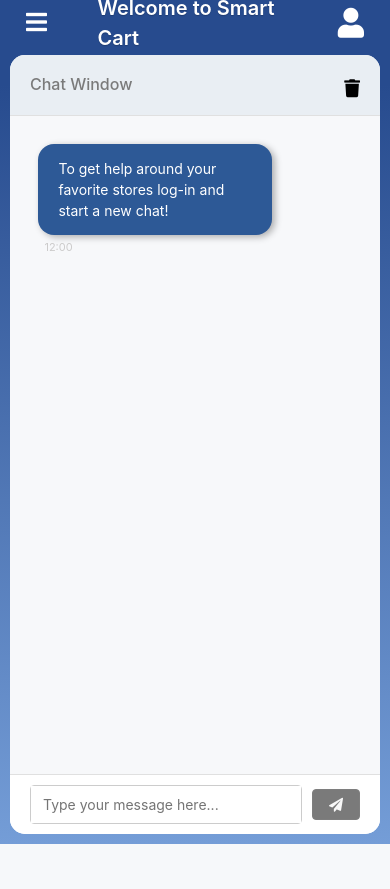
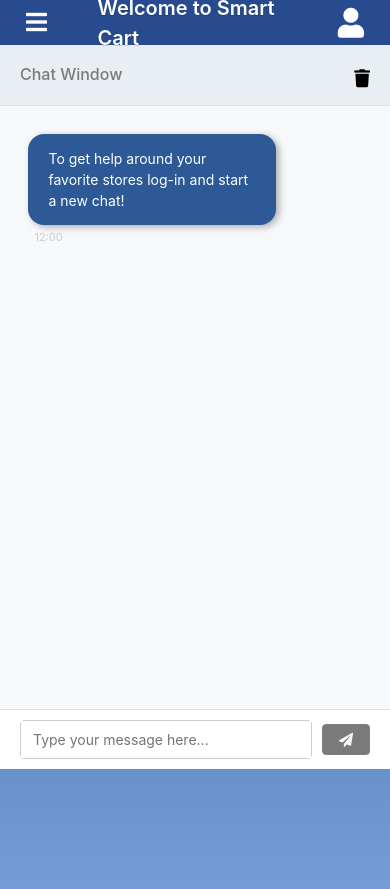
Before and after one commit to gcarson1/SmartCart, a Flask app: template templates/index.html in a window 390 px wide. Before the commit the page ends 844 px from the top, so only its background shows below. Run offline with Flask 3, Linux system fonts and the light colour scheme; the template is opened without the code that fills it, so the values that code supplies are empty; some libraries are stand-ins or nearby versions.

Commit message:
frontend

```diff
--- a/static/css/index.css
+++ b/static/css/index.css
@@ -81,8 +81,27 @@ body {
   .left-column.sidebar {
     display: block;
   }
+
+
+  .main-container {
+    display: block;
+    height: 100vh;
+    padding: 0;
+  }
+
+  .chat_window_header{
+    border-radius: 0;
+  }
+
+  html, body {
+    overflow-x: hidden;
+  }
+
   .middle-column {
-    margin-left: 0;
+    margin-left: 0 !important;
+    width: 100% !important;
+    border-radius: 0px !important;
+    height: calc(100vh - 120px) !important;
   }
 }
 
@@ -165,7 +184,7 @@ body {
   width: 100%;
   position: relative;
   overflow: hidden;
-  height: calc(100vh - 65px); /* 60px = height of .top_menu */
+  height: calc(100vh - 80px); /* 60px = height of .top_menu */
   border-radius: 15px;
 }
 
@@ -199,6 +218,8 @@ body {
   overflow-y: auto;
   background-color: #e9eef363;
   padding: 20px 10px 80px 10px; /* <- leave space for input */
+  max-height: calc(100vh - 120px); /* Adjust based on top + input bar height */
+
 }
 
 
@@ -268,6 +289,8 @@ body {
   position: absolute;
   bottom: 0;
   width: 100%;
+  left: 0;
+  right: 0;
   border-top: 1px solid #e0e0e0;
   padding: 10px 20px;
   display: flex;
```
